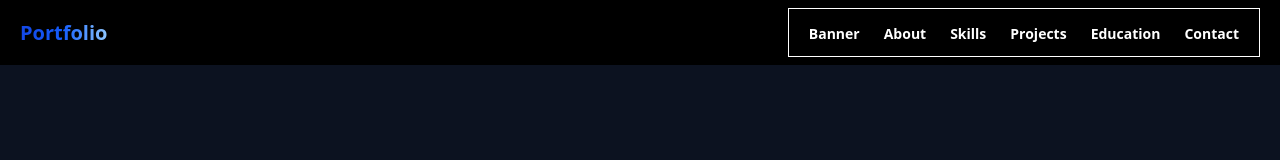
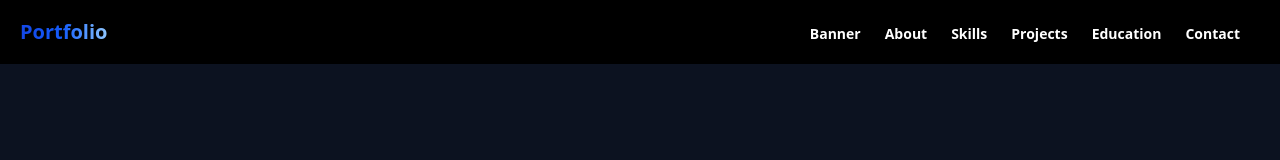
Before and after one commit to tahmid-khan-hub/my-portfolio-nextjs, a Next.js app: page / in a window 1280 px wide. Shown: the top 160 px of the page. Built offline with nearby package versions, Linux system fonts and the light colour scheme.

Commit message:
updated navbar, skills and projects section

```diff
--- a/src/components/Navbar.tsx
+++ b/src/components/Navbar.tsx
@@ -97,15 +97,15 @@ export default function Navbar() {
 
   return (
     <div className="navbar sticky top-0 z-50 bg-background/55 backdrop-blur-md text-white">
-      <div className="max-w-[1370px] mx-auto w-full flex justify-between items-center px-4 md:px-3">
+      <div className="max-w-[1350px] mx-auto w-full flex justify-between items-center px-4 md:px-3">
         {/* Left side */}
-        <Link href="/" className="text-xl -ml-1 md:ml-0 font-bold bg-gradient-to-r from-blue-700 via-blue-600 to-blue-300 bg-clip-text text-transparent">
+        <Link href="/" className="text-xl  font-bold bg-gradient-to-r from-blue-700 via-blue-600 to-blue-300 bg-clip-text text-transparent">
           Portfolio
         </Link>
 
         {/* Right side */}
         <div className="navbar-end">
-          <ul className="hidden lg:flex menu menu-horizontal border ">{links}</ul>
+          <ul className="hidden lg:flex menu menu-horizontal ">{links}</ul>
 
           {/* Mobile menu */}
           <div className="lg:hidden dropdown dropdown-end -mx-1.5">
--- a/src/components/Projects.tsx
+++ b/src/components/Projects.tsx
@@ -86,7 +86,7 @@ const projectsData = [
 export default function Projects() {
   return (
     <section className="w-full text-white py-16 mb-24">
-      <div className="max-w-[1350px] mx-auto px-4 md:px-3 border">
+      <div className="max-w-[1350px] mx-auto px-4 md:px-3">
         <h2 className="text-4xl font-bold mb-12 text-center">My <span className="bg-gradient-to-r from-blue-700 via-blue-600 to-blue-300 bg-clip-text text-transparent">Projects</span></h2>
 
         <div className="grid grid-cols-1 md:grid-cols-2 lg:grid-cols-3 gap-10">
--- a/src/components/Skills.tsx
+++ b/src/components/Skills.tsx
@@ -23,7 +23,7 @@ const skills = [
 const Skills = () => {
   return (
     <section className="w-full bg-[#0c1220] flex justify-center py-12 mt-16 mb-24 px-4 md:px-3 lg:px-4 ">
-      <div className="max-w-[1350px] w-full py-[54px] border">
+      <div className="max-w-[1350px] w-full py-[54px]">
         <h2 className="text-4xl font-bold text-center mb-10 text-gray-900 dark:text-white">
           Skills & <span className="bg-gradient-to-r from-blue-700 via-blue-600 to-blue-300 bg-clip-text text-transparent">Tools</span>
         </h2>
```
